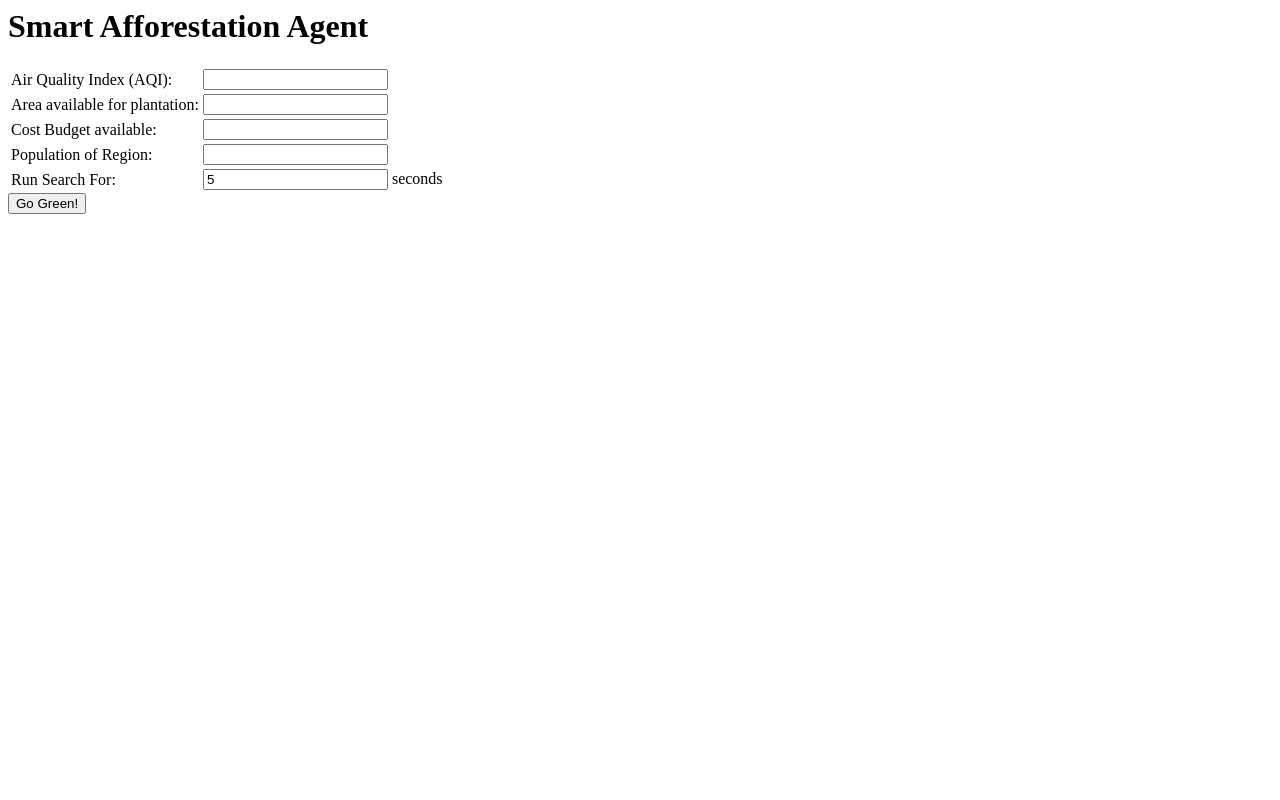
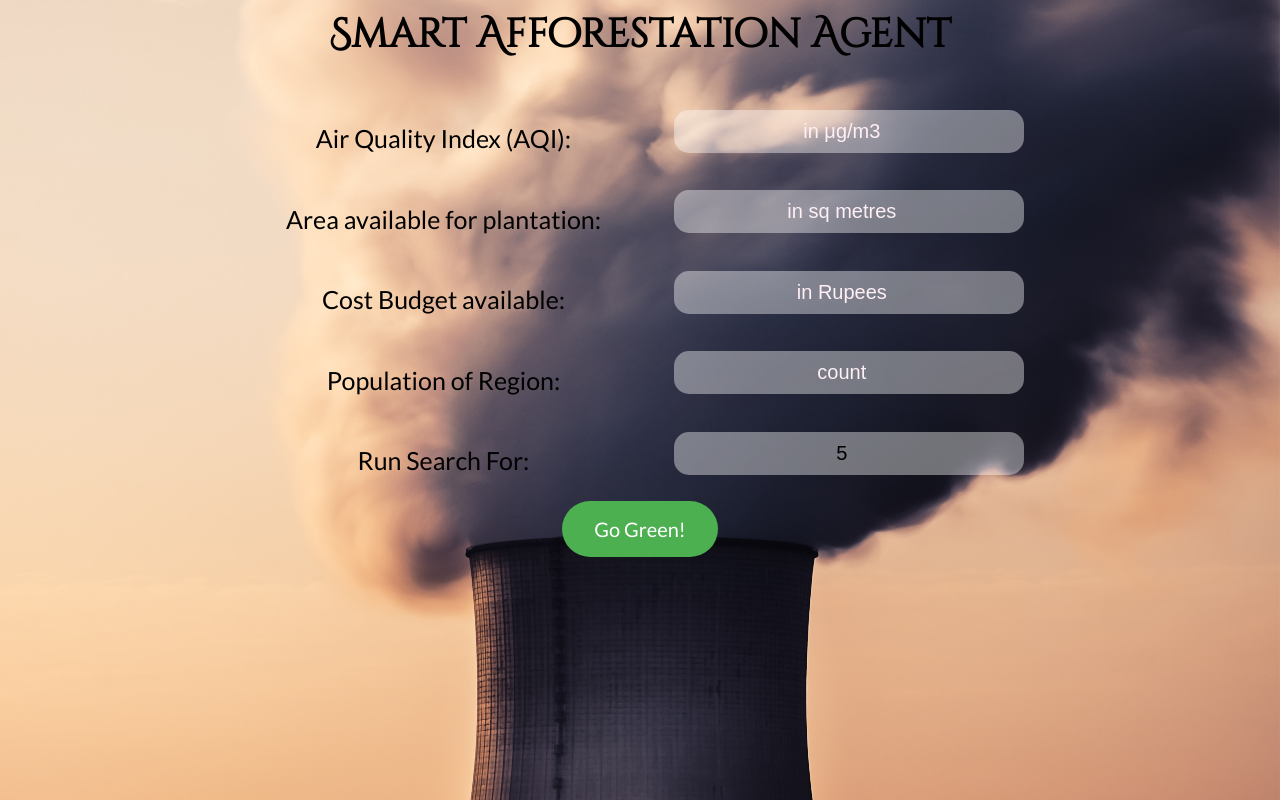
Before and after one commit to thevarunsharma/Smart-Afforestation, a Flask app: page / in a window 1280 px wide. Run offline with Flask 2, Linux system fonts and the light colour scheme; parts of the project's set-up code (start-up, migrations or seed data) failed here and were passed over.

Commit message:
updated frontend

```diff
--- a/app.py
+++ b/app.py
@@ -26,4 +26,5 @@ def show_result():
                             area_used=result['area'], cost_used=result['cost'], population=population,
                             AQI=AQI, area_limit=area_lt, cost_limit=cost_lt)
 
+app.config['TEMPLATES_AUTO_RELOAD'] = True
 app.run(debug=True)
--- a/static/main.css
+++ b/static/main.css
@@ -1,10 +1,102 @@
+h1 {
+    text-align: center;
+    font-size: 40px;
+    font-family: Cinzel Decorative;
+}
+
+.homeform {
+    max-width: 800px;
+    width: 90%;
+    align-self: center;
+    margin: auto;
+}
+
+tr {
+    padding: 5px;
+    display: flex;
+    flex-wrap: wrap;
+    align-self: center;
+    align-items: center;
+}
+
+td {
+    width: 350px;
+    align-self: center;
+    margin: auto;
+}
+
+.result {
+    width: 70%;
+    background-color:rgba(255, 255, 255, 0.5);
+    border-radius: 2vw;
+}
+
+.result td {
+    width: auto;
+}
+
+.tags {
+    font-size:25;
+    font-family: Lato;
+    color-interpolation-filters: auto;
+    text-align: center;
+    text-rendering: optimizeSpeed;
+    text-emphasis-color:inherit;
+    padding-top: 15px;
+}
+
+.vals {
+    font-size:22;
+    font-family: Lato;
+    color-interpolation-filters: auto;
+    text-rendering: optimizeSpeed;
+    text-align: center;
+    text-emphasis-color:inherit;
+}
+
+input[type="number"] {
+    background: rgba(255,255,255,0.4);
+    padding-block-start: 10%;
+    width: 100%;
+    height: 100%;
+    font-size: 20;
+    border: 0px;
+    border-radius: 15px;
+    margin: 1vw;
+    padding: 10px;
+    text-align: center;
+}
+
+input[type="number"]::placeholder { /* Chrome, Firefox, Opera, Safari 10.1+ */
+    color:lavenderblush;
+    opacity: 1; /* Firefox */
+    text-align: center;
+}
+
+input[type=submit]{
+    background-color: #4CAF50;
+    font-size:20;
+    border-radius: 30px;
+    font-family: Lato;
+    border: none;
+    color: white;
+    padding: 16px 32px;
+    text-decoration: none;
+    margin: 5px;
+    cursor: pointer;
+}
+
 #loader {
-  border: 16px solid #f3f3f3; /* Light grey */
-  border-top: 16px solid #3498db; /* Blue */
+    position: absolute;
+    top: 200px;
+    left: 40vw;
+    border: 2vw solid #f3f3f3; /* Light grey */
+    border-top: 2vw solid #3498db; /* Blue */
     border-radius: 50%;
     width: 20vw;
     height: 20vw;
     animation: spin 2s linear infinite;
+    margin: auto;
     display: none;
 }
 
--- a/static/main.js
+++ b/static/main.js
@@ -1,6 +1,8 @@
 function loaderWidget(){
     var loader = document.getElementById("loader");
+    var mainbody = document.getElementById("mainbody");
+    mainbody.style.opacity = "0.3";
     loader.style.display = "block";
     var time = parseInt(document.getElementsByName("runtime")[0].value);
-    setTimeout(()=>{ loader.style.display = "none" }, time*1000);
+    setTimeout(()=>{ loader.style.display = "none"; mainbody.style.opacity = "1"; }, time*1000);
 }
--- a/templates/home.html
+++ b/templates/home.html
@@ -1,33 +1,43 @@
 <html>
   <head>
+    <link href='https://fonts.googleapis.com/css?family=Lato' rel='stylesheet'>
+    <link href='https://fonts.googleapis.com/css?family=Cinzel Decorative' rel='stylesheet'>
     <link rel="stylesheet" href="{{url_for('static', filename='main.css')}}">
     <meta charset="utf-8">
     <meta name="viewport" content="width=device-width, initial-scale=1, shrink-to-fit=no">
     <title>Home</title>
   </head>
   <body>
+    <img src='{{url_for("static", filename="background.jpg")}}' style='position:fixed;top:0px;left:0px;width:100%;height:100%;z-index:-1;'>
+    <div id="loader"></div>
+    <div id="mainbody">
       <h1>Smart Afforestation Agent</h1>
       <form action="" method="POST" onsubmit="loaderWidget()">
-      <table>
+        <table class="homeform">
           <tr>
-          <td>Air Quality Index (AQI): </td><td><input type="number" name="AQI" required></td>
+            <td class="tags">Air Quality Index (AQI): </td>
+            <td><input type="number" name="AQI" required placeholder="in μg/m3"></td>
           </tr>
           <tr>
-          <td>Area available for plantation: </td><td><input type="number" name="area" min="0" required></td>
+            <td class="tags">Area available for plantation: </td>
+            <td><input type="number" name="area" min="0" required placeholder="in sq metres"></td>
           </tr>
           <tr>
-          <td>Cost Budget available: </td><td><input type="number" name="cost" min="0" required></td>
+            <td class="tags">Cost Budget available: </td>
+            <td><input type="number" name="cost" min="0" required placeholder="in Rupees"></td>
           </tr>
           <tr>
-          <td>Population of Region: </td><td><input type="number" name="population" min="0" required></td>
+            <td class="tags">Population of Region: </td>
+            <td><input type="number" name="population" min="0" required placeholder="count"></td>
           </tr>
           <tr>
-          <td>Run Search For: </td><td><input type="number" name="runtime" min="1" value="5" required> seconds</td>
+            <td class="tags">Run Search For: </td>
+            <td><input type="number" name="runtime" min="1" value="5" required placeholder="in seconds"></td>
           </tr>
         </table>
-      <input type="submit" value="Go Green!">
+        <center><input type="submit" value="Go Green!"></center>
       </form>
-    <center><div id="loader"></div></center>
+    </div>
     <script type="text/javascript" src="{{url_for('static', filename='main.js')}}"></script>
   </body>
 </html>
```
Also changed, not shown: other parts of static/main.css (+52 -0 lines), static/home.html (added, +111 -0 lines), templates/result.html (+18 -9 lines), templates/temp/home.html (added, +33 -0 lines), templates/temp/result2.html (added, +31 -0 lines), static/background.jpg (added), static/greencity.jpg (added), 3 other files. Lines whose indentation alone changed are shown as unchanged.
